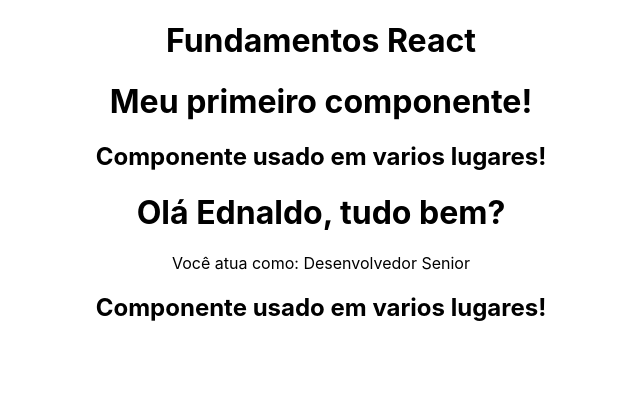
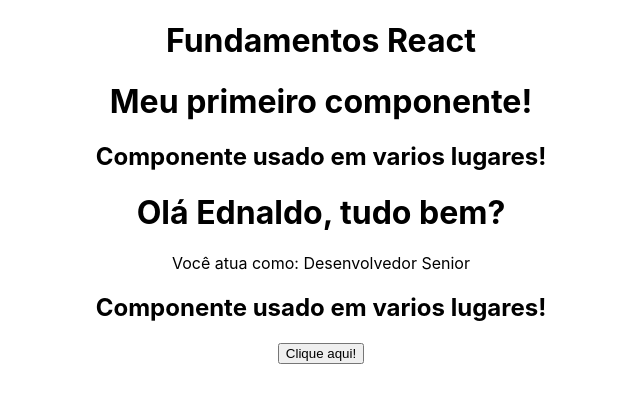
Before and after one commit to Miguelito2926/Treinamento-React, a React (Create React App) app: page / in a window 1280 px wide. Shown: the top 402 px of the page, without its empty margins (319-959 px from the left). Built offline with nearby package versions, Linux system fonts and the light colour scheme.

Commit message:
Conhecendo e trabalhandp com eventos

```diff
--- a/src/App.js
+++ b/src/App.js
@@ -5,6 +5,7 @@ import './App.css';
 import FirstComponent from './components/FirstComponent';
 import TemplateExpressions from './components/TemplateExpressions';
 import MyComponent from './components/MyComponent';
+import Events from './components/Events';
 
 export default function App() {
   return (
@@ -14,6 +15,7 @@ export default function App() {
      <FirstComponent/>
      <TemplateExpressions/>
      <MyComponent/>
+     <Events/>
     </div>
   );
 }
--- /dev/null
+++ b/src/components/Events.js
@@ -0,0 +1,12 @@
+export default function Events() {
+
+    const meuEvento = (event) => {
+        console.log(event);
+        console.log("Você ativou o Evento");
+    };
+    return(
+        <div>
+            <button onClick={meuEvento}>Clique aqui!</button>
+        </div>
+    )
+}
```
